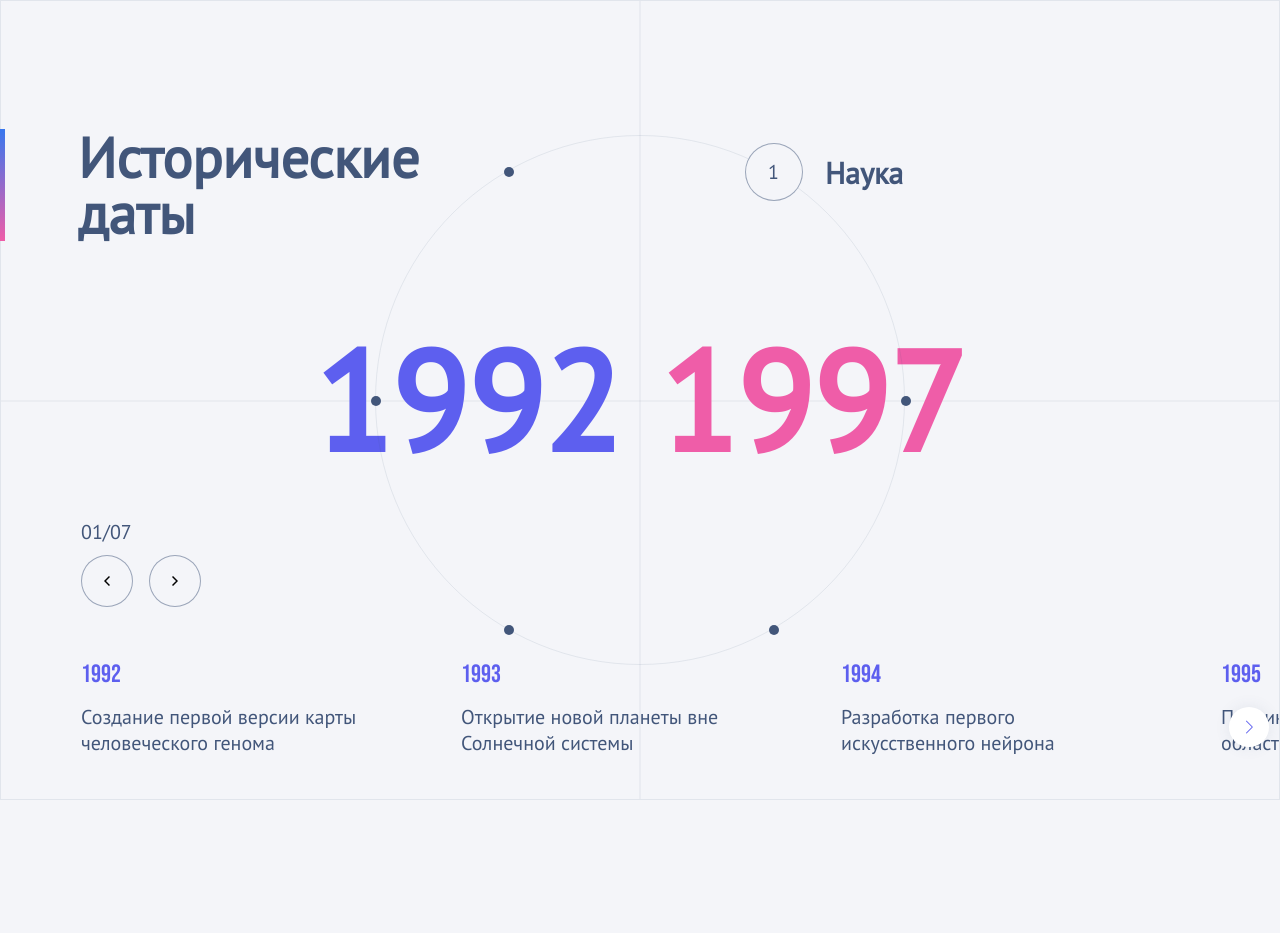
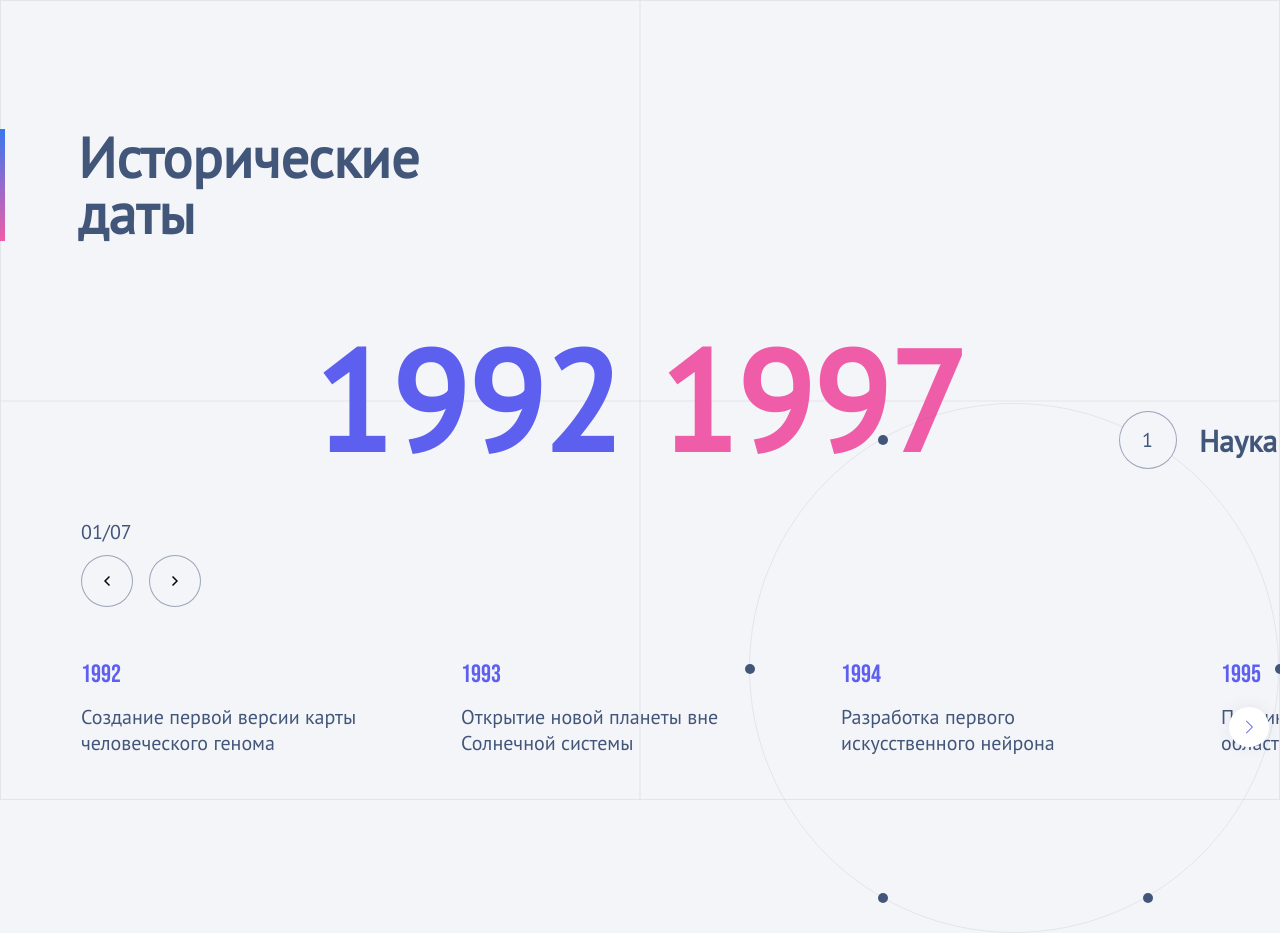
Before and after one commit to Konstantin-Gromakovskiy/historical-dates-test, a React app: page / in a window 1280 px wide. Before the commit the page ends 800 px from the top, so only its background shows below. Built offline with nearby package versions, Linux system fonts and the light colour scheme.

Commit message:
styles: add formatter in ide

```diff
--- a/eslint.config.mjs
+++ b/eslint.config.mjs
@@ -15,7 +15,7 @@ export default [
     rules: {
       'react/react-in-jsx-scope': 'off',
       'react/jsx-uses-react': 'off',
-      'max-len': ['warn', { code: 100 }],
+      'max-len': ['warn', { code: 120 }],
     },
   },
 
--- a/src/components/BackgroundCircle.tsx
+++ b/src/components/BackgroundCircle.tsx
@@ -11,29 +11,18 @@ interface BackgroundCircleProps extends HTMLAttributes<HTMLDivElement> {
 }
 
 const BackgroundCircle: FC<BackgroundCircleProps> = ({
-  width,
-  count,
-  className,
-  activeItemIndex,
-  setActiveItemIndex,
-  title,
+  width, count, className, activeItemIndex, setActiveItemIndex, title,
 }) => {
   const circleRadius = width / 2
   const points = Array.from({ length: count }, (_, i) => i)
   const activeItemDotDegree = activeItemIndex * (360 / count)
 
   return (
-    <div
-      className={`${styles.backgroundCircleContainer} ${className}`}
-      style={{ width: `${width}px` }}
-    >
+    <div className={`${styles.backgroundCircleContainer} ${className}`} style={{ width: `${width}px` }}>
       <h2 className={styles.title}>{title}</h2>
-      <div
-        className={styles.circle}
-        style={{ transform: `rotateZ(${-activeItemDotDegree}deg)` }}
-      >
+      <div className={styles.circle} style={{ transform: `rotateZ(${-activeItemDotDegree}deg)` }}>
         {points.map((i) => {
-          const offsetAngle = -60 // угол поворота круга относительно горизонта, как на макете.
+          const offsetAngle = -60 // угол п   оворота круга относительно горизонта, как на макете.
           const dotDegree = i * (360 / count)
           const { x, y } = calcDotPosition(dotDegree, circleRadius, offsetAngle)
           return (
--- a/src/components/Slider.tsx
+++ b/src/components/Slider.tsx
@@ -18,10 +18,8 @@ const Slider: FC<SliderProps> = ({ historicalEvents, activeItemIndex, className
   return (
     <div className={`${styles.container} ${className ? className : ''}`}>
       <PaginationController
-        onNextClick={() => {
-        }}
-        onPrevClick={() => {
-        }}
+        onNextClick={() => {}}
+        onPrevClick={() => {}}
         currentItem={activeItemIndex + 1}
         allItems={historicalEvents.length}
       />
--- a/src/components/backgroundCircle.module.scss
+++ b/src/components/backgroundCircle.module.scss
@@ -67,5 +67,4 @@
     opacity: 0;
     transform: scale(0);
   }
-;
 }
--- a/src/pages/historicalDates.module.scss
+++ b/src/pages/historicalDates.module.scss
@@ -6,6 +6,11 @@
   max-width: 1440px;
   border: 1px solid rgba($primary-text, 0.1);
   position: relative;
+  display: flex;
+  flex-direction: column;
+  justify-content: end;
+  align-items: center;
+
 
   &:before {
     position: absolute;
@@ -34,6 +39,7 @@
   padding-left: 78px;
   position: absolute;
   top: 16%;
+  left: 0;
   margin-left: -1px;
   line-height: 100%;
   display: inline-block;
@@ -75,6 +81,7 @@
   top: 50%;
   left: 50%;
   transform: translate(-50%, -50%);
+  position: absolute;
 }
 
 .slider {
--- a/src/shared/ui/CircleButton.tsx
+++ b/src/shared/ui/CircleButton.tsx
@@ -3,11 +3,7 @@ import styles from './CircleButton.module.scss'
 // import ArrowIcon from '@/assets/icons/arrow.svg'
 
 // TODO: разобраться с имортом кнопки и сделать стрелку нужного цвета
-const CircleButton: FC<ButtonHTMLAttributes<HTMLButtonElement>> = ({
-  disabled,
-  onClick,
-  className,
-}) => (
+const CircleButton: FC<ButtonHTMLAttributes<HTMLButtonElement>> = ({ disabled, onClick, className }) => (
   <button
     type="button"
     disabled={disabled}
```
